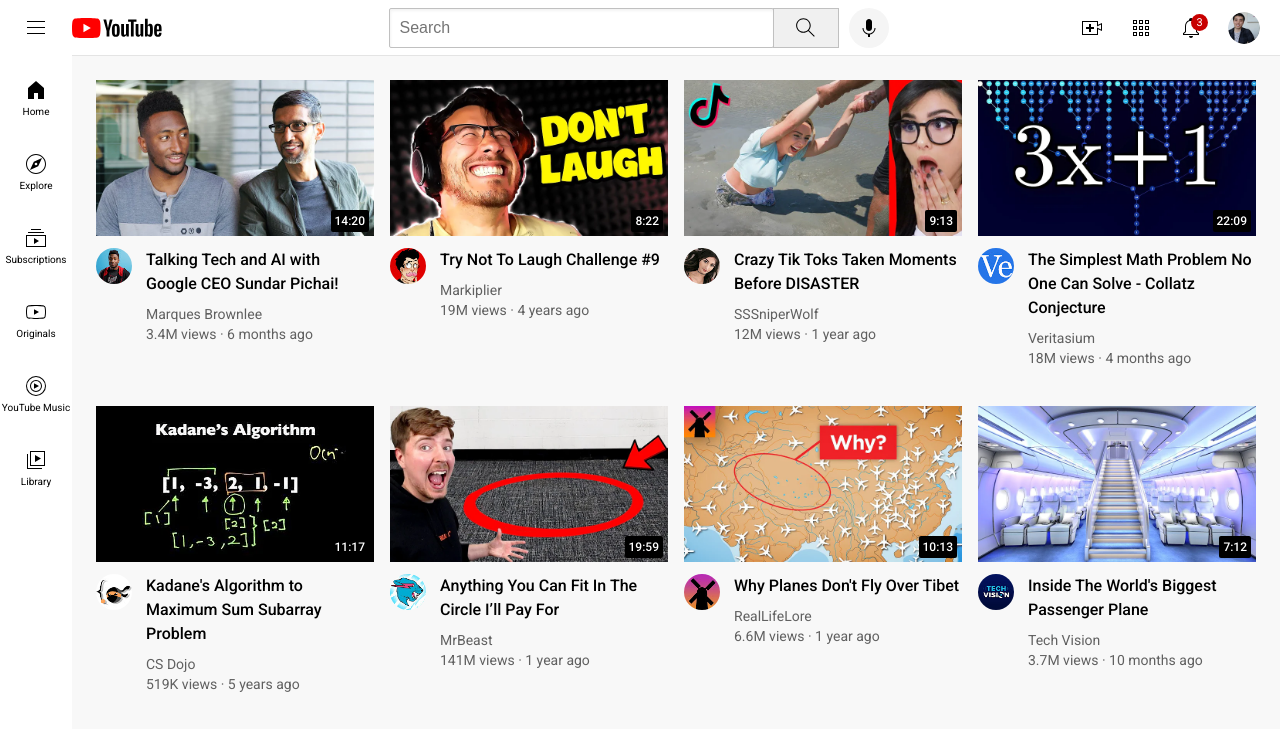
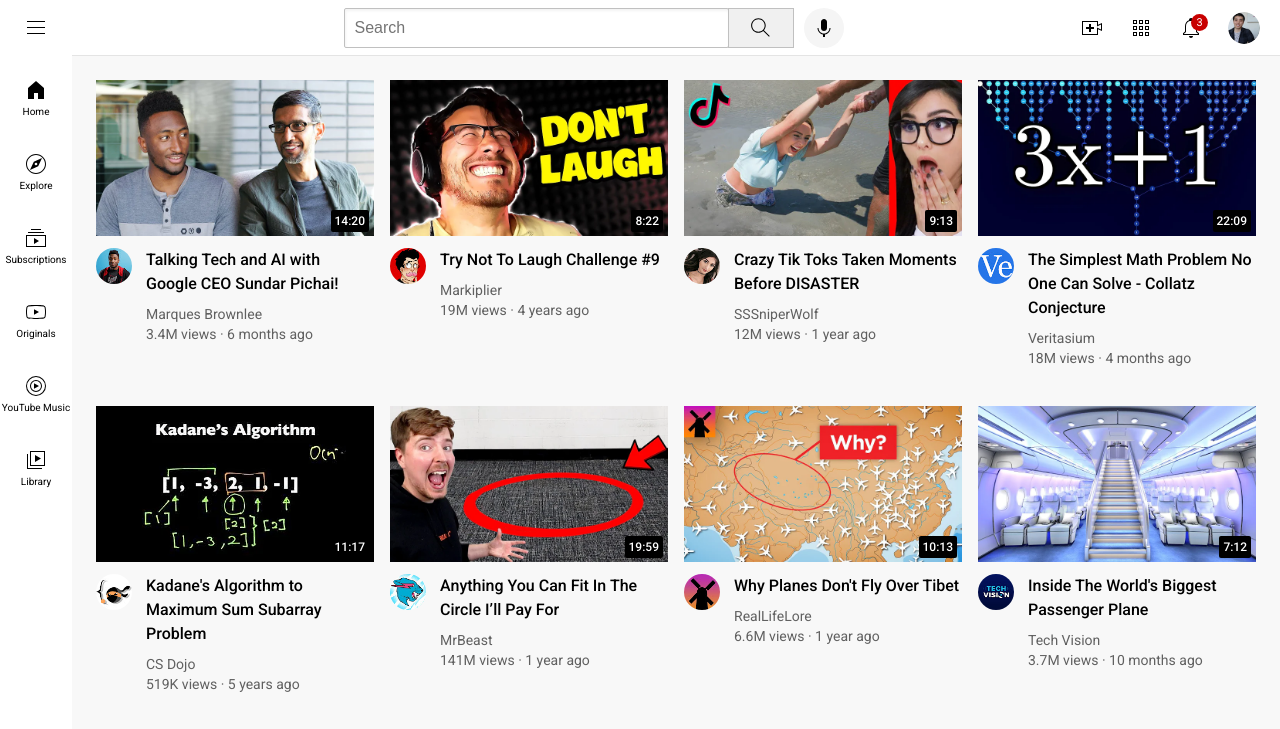
Before and after one commit to ramis2/furda, a plain HTML site: page index.html in a window 1280 px wide. Shown: the top 729 px of the page. Drawn offline with Linux system fonts and the light colour scheme.

Commit message:
Update index.html

```diff
--- a/index.html
+++ b/index.html
@@ -16,7 +16,7 @@
     <header class="header">
       <div class="left-section">
         <img class="hamburger-menu" src="icons/hamburger-menu.svg">
-        <img class="youtube-logo" src="icons/youtube-logo.svg">
+        <img class="mylogo-logo" src="">
       </div>
       <div class="middle-section">
         <input class="search-bar" type="text" placeholder="Search">
```
